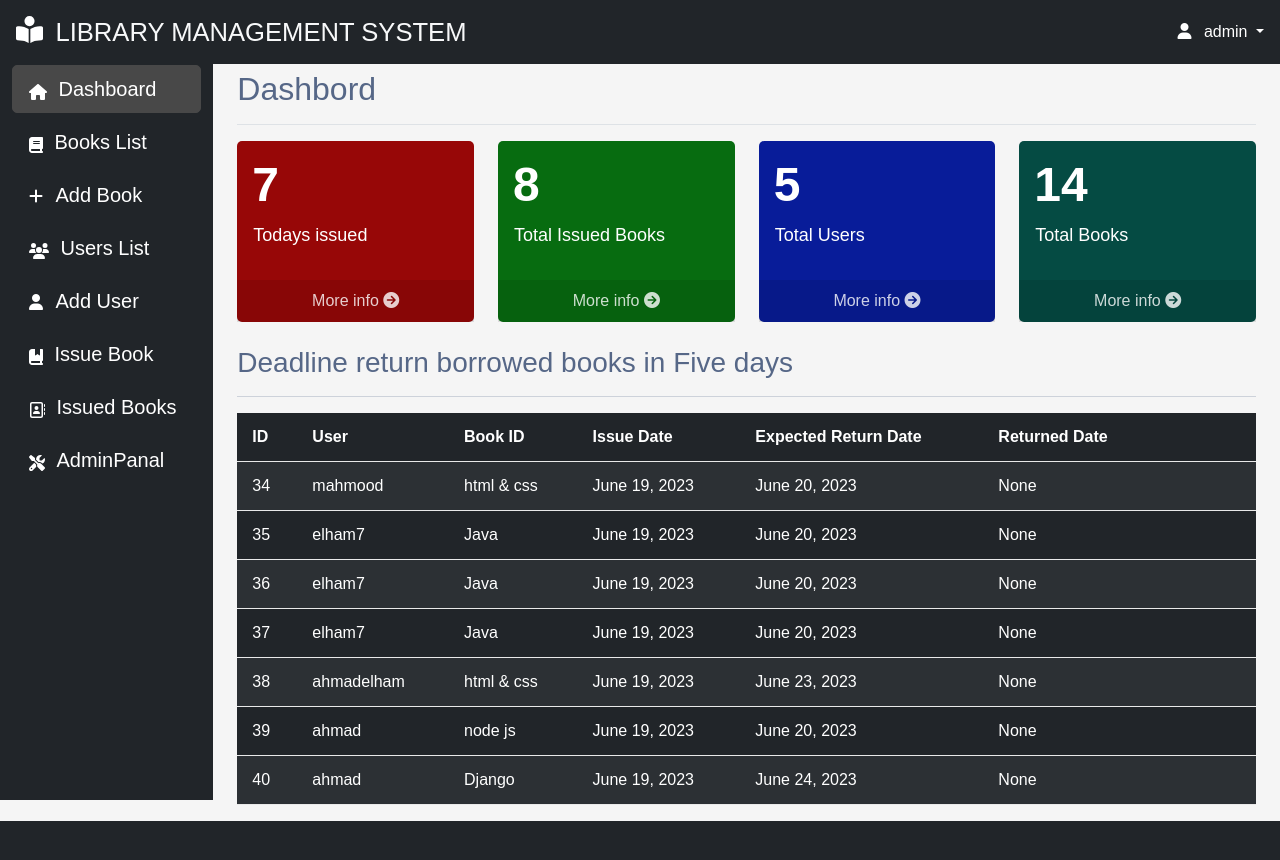
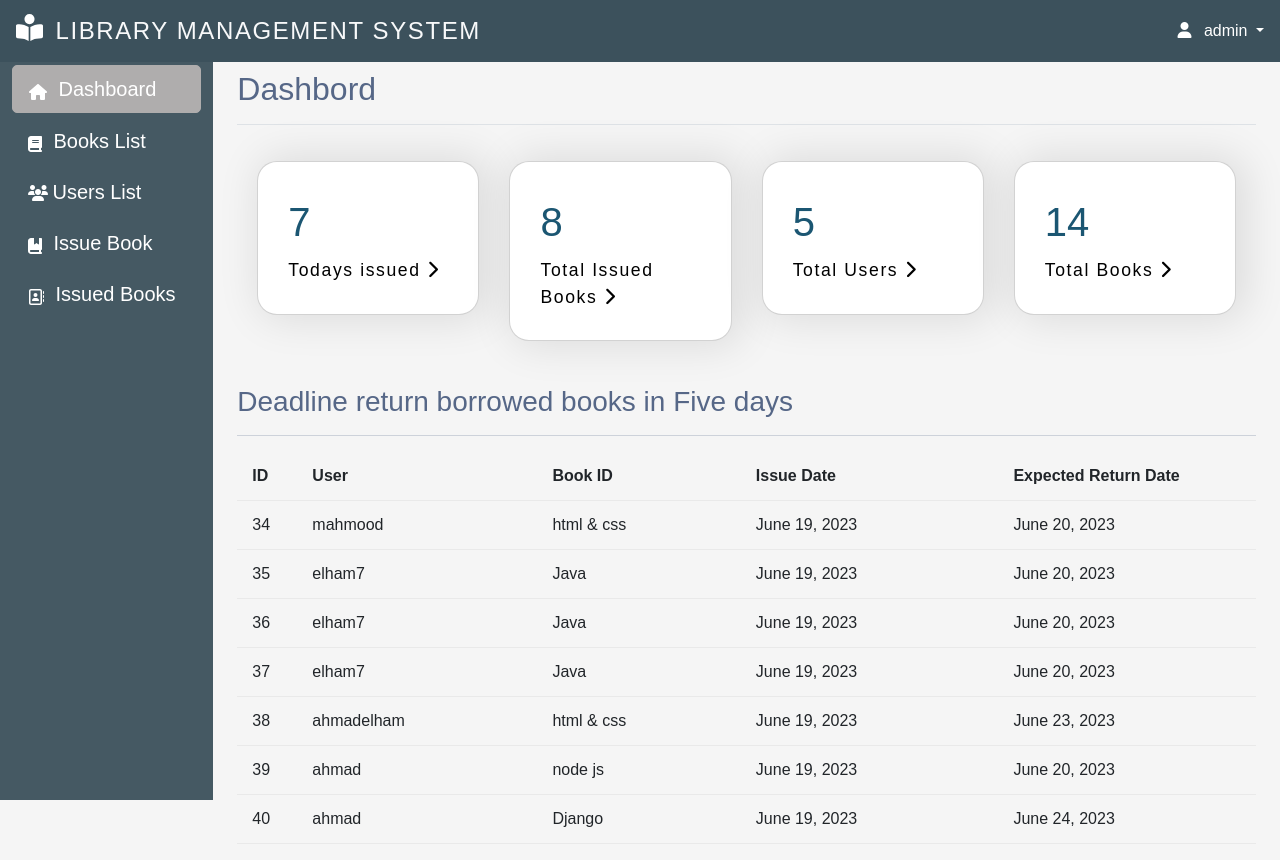
Before and after one commit to Elhamwardak/library, a Django app: page /admin-page/ in a window 1280 px wide. Before the commit the page ends 821 px from the top, so only its background shows below. Run offline with Django 4.2, Linux system fonts and the light colour scheme; a user stored in the database is signed in; data comes from the database, SQL or seed files in the repository; both versions use the stored data as it was after the commit.

Commit message:
Wed 21 June

```diff
--- a/myapp/templates/add_book.html
+++ b/myapp/templates/add_book.html
@@ -13,7 +13,7 @@
                         <form action="" method="POST" enctype="multipart/form-data">
                         {% csrf_token %}
                         {{form.as_p}}
-                        <input type="submit" value="Save" class="btn btn-primary w-100">
+                        <input type="submit" value="Save" class="btn btn-secondary w-100 border-none">
                         </form>
                     </div>
             </div>
--- a/myapp/templates/add_user.html
+++ b/myapp/templates/add_user.html
@@ -51,7 +51,7 @@
 
                         {{form.errors}}
                         <br>
-                        <input type="submit" value="Save" class="btn btn-primary w-100 ">
+                        <input type="submit" value="Save" class="btn btn-secondary w-100 ">
                     </form>
                 </div>
             </div>
--- a/myapp/templates/home.html
+++ b/myapp/templates/home.html
@@ -3,72 +3,57 @@
 {% load static %}
 {% block title %} Dashbord{% endblock title %}
 {% block content %}
-    <div class="row">
-        <div class="col-lg-3 col-6" >
-          <!-- small box -->
-          <div class="small-box box-4">
-            <div class="inner">
-              <h3 class="small-size">{{total_issued_books_today}}</h3>
 
-              <p class="small-p">Todays issued</p>
-            </div>
-            <a href="{% url 'view-issuebook' 'today' %}" class="small-box-footer">More info <i class="fas fa-arrow-circle-right"></i></a>
-          </div>
+<div class="cardBox">
+  <a href="{% url 'view-issuebook' 'today' %}" class="card-a">
+    <div class="card">
+        <div>
+            <div class="numbers">{{total_issued_books_today}}</div>
+            <div class="cardName">Todays issued <i class="fa-solid fa-chevron-right"></i></div>
         </div>
-        <!-- ./col -->
-        <div class="col-lg-3 col-6">
-          <!-- small box -->
-          <div class="small-box box-1">
-            <div class="inner">
-              <h3 class="small-size">{{total_issued}}</h3>
+    </div>
+  </a>
 
-              <p class="small-p">Total Issued Books</p>
-            </div>
+  <a href="{% url 'view-issuebook' 'all' %}" class="card-a">
+    <div class="card">
+        <div>
+            <div class="numbers">{{total_issued}}</div>
+            <div class="cardName">Total Issued Books <i class="fa-solid fa-chevron-right"></i></div>
+        </div>
+    </div>
+  </a>
 
-            <a href="{% url 'view-issuebook' 'all' %} " class="small-box-footer">More info <i class="fas fa-arrow-circle-right"></i></a>
-          </div>
+  <a href="{% url 'users-management' %}" class="card-a">
+    <div class="card">
+        <div>
+            <div class="numbers">{{totalusers}}</div>
+            <div class="cardName">Total Users <i class="fa-solid fa-chevron-right"></i></div>
         </div>
-        <!-- ./col -->
-        <div class="col-lg-3 col-6">
-          <!-- small box -->
-          <div class="small-box box-2">
-            <div class="inner">
-              <h3 class="small-size">{{totalusers}}</h3>
+    </div>
+  </a>
 
-              <p class="small-p">Total Users</p>
-            </div>
+  <a href="{% url 'books-management' %}" class="card-a">
+  <div class="card">
+      <div>
+          <div class="numbers">{{totalbooks}}</div>
+          <div class="cardName">Total Books <i class="fa-solid fa-chevron-right"></i></div>
+      </div>
+  </div>
+  </a>
+</div>
 
-            <a href="{% url 'users-management' %}" class="small-box-footer">More info <i class="fas fa-arrow-circle-right"></i></a>
-          </div>
-        </div>
-        <!-- ./col -->
-        <div class="col-lg-3 col-6">
-          <!-- small box -->
-          <div class="small-box box-3">
-            <div class="inner">
-              <h3 class="small-size">{{totalbooks}}</h3>
 
-              <p class="small-p">Total Books</p>
-            </div>
-
-            <a href="{% url 'books-management' %}" class="small-box-footer">More info <i class="fas fa-arrow-circle-right"></i></a>
-          </div>
-        </div>
-        <!-- ./col -->
-      </div>
       <br>
       <h3>Deadline return borrowed books in Five days</h3>
       <hr>
-      <table class="table table-dark table-striped">
+      <table class="table">
         <thead>
           <tr>
             <th>ID</th>
             <th>User</th>
             <th>Book ID</th>
             <th>Issue Date</th>
-            <th>Expected Return Date</th>
-            <th>Returned Date</th>
-            <th></th>
+            <th  colspan="2">Expected Return Date</th>
           </tr>
         </thead>
         <tbody>
@@ -78,13 +63,13 @@
               <td>{{book.user_id}}</td>
               <td>{{book.book_id}}</td>
               <td>{{book.issue_date}}</td>
-              <td>{{book.expected_return_date}}</td>
-              <td>{{book.returned_date}}</td>
-              <td></td>
+              <td >{{book.expected_return_date}}</td>
             </tr>
             {% endfor %}
 
         </tbody>
       </table>
 
+
+
 {% endblock content %}
--- a/myapp/templates/issue_book.html
+++ b/myapp/templates/issue_book.html
@@ -23,7 +23,7 @@
             <label for="">Expected return date :</label>
             <input type="date" name="expected_return_date" class="form-control mb-4" required>
 
-            <button type="sumbit" class="btn btn-primary w-100">Issue</button>
+            <button type="sumbit" class="btn btn-secondary w-100">Issue</button>
 
       </div>
 
--- a/myapp/templates/pagination.html
+++ b/myapp/templates/pagination.html
@@ -1,7 +1,7 @@
 
 
 {% if queryset.has_other_pages %}
-<div class="container d-flex justify-content-center ">
+<div class="d-flex justify-content-start ">
     <ul class="pagination " >
 
         {% if queryset.has_previous %}
--- a/myapp/templates/register_page.html
+++ b/myapp/templates/register_page.html
@@ -17,7 +17,7 @@ body{
 .login{
    font-family:"Roboto", sans-serif;
    background-color: #f5f5f5;
-   width: 400px;
+   width: 30%;
    height: min-content;
    padding: 30px;
    border-radius: 5px;
--- a/myapp/templates/view_issuebook.html
+++ b/myapp/templates/view_issuebook.html
@@ -40,7 +40,7 @@
 					<td>{{book.returned_date}}</td>
 					<th>{{book.quantity_issued}}</th>
 					<td>
-						<button type="button" class="btn btn-primary" data-bs-toggle="modal" data-bs-target="#exampleModal" data-bs-whatever="@fat" value="{{ book.id }}" onclick="set_from_action(this)">Return</button>
+						<button type="button" class="btn btn-secondary" data-bs-toggle="modal" data-bs-target="#exampleModal" data-bs-whatever="@fat" value="{{ book.id }}" onclick="set_from_action(this)">Return</button>
 					</td>
 				</tr>
 				{% endfor %}
@@ -55,7 +55,7 @@
 					<td>{{book.returned_date}}</td>
 					<th>{{book.quantity_issued}}</th>
 					<td>
-						<button type="button" class="btn btn-primary" data-bs-toggle="modal" data-bs-target="#exampleModal" data-bs-whatever="@fat" value="{{ book.id }}" onclick="set_from_action(this)">Return</button>
+						<button type="button" class="btn btn-secondary" data-bs-toggle="modal" data-bs-target="#exampleModal" data-bs-whatever="@fat" value="{{ book.id }}" onclick="set_from_action(this)">Return</button>
 					</td>
 				</tr>
 				{% endfor %}
--- a/static/css/main.css
+++ b/static/css/main.css
@@ -117,10 +117,11 @@ table.table .avatar {
     color: #666;
 }
 .pagination li.active a, .pagination li.active a.page-link {
-    background: #03A9F4;
+    background:  #455963;
 }
 .pagination li.active a:hover {
-    background: #0397d6;
+    background: #142f3a;
+    color: #fff;
 }
 .pagination li.disabled i {
     color: #ccc;
--- a/static/css/style.css
+++ b/static/css/style.css
@@ -2,7 +2,10 @@
     --offconvas-width: 270px;
     --topNavbarHeight: 56px;
 }
+.main-title{
+    color: #fff;
 
+}
 .sidebar-nav{
     width: var(--offconvas-width) !important;
     margin-top: var(--topNavbarHeight);
@@ -14,7 +17,9 @@
     display: inline-flex;
 }
 
-
+.backgroundcolor{
+    background-color: #3c515c;
+}
 .mycard{
     text-align: center;
     line-height: 2;
@@ -24,7 +29,8 @@
 }
 @media screen and (min-width: 1200px) {
     .ms-2{
-        font-size: 1.6rem !important;
+        font-size: 1.5rem !important;
+        letter-spacing: 0.1rem;
     }
   }
 @media(min-width : 920px){
@@ -63,6 +69,7 @@
 
 .sidebar{
     height:100vh;
+    background-color:#455963;
 }
 
 .main-div{
@@ -89,20 +96,19 @@
 }
 
 .sidebar-sticky ul li a{
-    border:1px solid #212529;
     border-radius:5px;
 }
 
 .sidebar-sticky ul li a.active{
-    border:1px solid #484848;
+    border:1px solid #afadad;
     border-radius:5px;
-    background-color:#484848;
+    background-color:#afadad;
     color:#fff;
 }
 
 .sidebar-sticky ul li a:hover{
     color:#fff;
-    border:1px solid #484848;
+    border:1px solid #fff;
     border-radius:5px;
 }
 
@@ -122,54 +128,62 @@
     background: #000 !important;
     color: #fff !important;
 }
-.small-box{
-    border-radius: 5px;
-    height: 100%;
+.search-customization{
+    display: flex;
+    justify-content: space-between;
 }
-.small-size{
-    font-size: 3rem;
-    color: #fff;
-    font-weight: 700;
+.cardBox {
+    position: relative;
+    width: 100%;
+    padding: 20px;
+    display: grid;
+    grid-template-columns: repeat(4, 1fr);
+    grid-gap: 30px;
+    box-shadow: ;
 }
-.box-4{
-    background-color: #970707;
+.cardBox .card {
+    position: relative;
+    background: #fff;
+    padding: 30px;
+    border-radius: 20px;
+    display: flex;
+    justify-content: space-between;
+    cursor: pointer;
+    box-shadow: 6px 0px 41px 5px rgba(0,0,0,0.1);
+    -webkit-box-shadow: 6px 0px 41px 5px rgba(0,0,0,0.1);
+    -moz-box-shadow: 6px 0px 41px 5px rgba(0,0,0,0.1);
 }
-.box-1{
-    background-color: #076c10;
+
+.cardBox .card .numbers {
+    position: relative;
+    font-weight: 500;
+    font-size: 2.5rem;
+    color: #1b5672;
 }
-.box-2{
-    background-color: #081c99;
+.cardBox .card .cardName {
+    color: black;
+    font-size: 1.1rem;
+    margin-top: 5px;
+    letter-spacing: 0.1rem;
+}
 
+.cardBox .card .iconBx {
+    font-size: 1.5rem;
+    color: black;
 }
-.box-3{
-    background-color: #054b43;
 
+.cardBox .card:hover {
+    background:#3c515c;
 }
-.small-size-user{
-    font-size: 3rem;
-    color: #000000;
-    font-weight: 700;
-}
-.small-p-user{
-    font-size: 18px;
-    margin-left: 1px;
-    color: #000000;
-}
-.small-p{
-    font-size: 18px;
-    margin-left: 1px;
+  .cardBox .card:hover .numbers,
+  .cardBox .card:hover .cardName,
+  .cardBox .card:hover .iconBx {
     color: #fff;
 }
-.small-box>.small-box-footer {
-    background-color: rgba(0,0,0,.1);
-    color: rgba(255,255,255,.8);
-    display: block;
-    padding: 9px 0;
-    position: relative;
-    text-align: center;
-    text-decoration: none;
-    z-index: 10;
+.card-a{
+   text-decoration: none;
 }
-.inner{
-    padding:15px ;
-}
+.card-a:hover{
+    font-size: 3rem;
+
+ }
--- a/templates/navbar.html
+++ b/templates/navbar.html
@@ -1,4 +1,4 @@
-<nav class="navbar navbar-expand-lg bg-dark fixed-top px-3 py-2 justify-content-between">
+<nav class="navbar navbar-expand-lg backgroundcolor fixed-top px-3 py-2 justify-content-between">
   <a class="navbar-brand" href="{% url 'admin-page' %}">
     <svg xmlns="http://www.w3.org/2000/svg" height="1em" class="navbar-icon" viewBox="0 0 512 512"><style>svg{fill:#ffffff}</style><path d="M160 96a96 96 0 1 1 192 0A96 96 0 1 1 160 96zm80 152V512l-48.4-24.2c-20.9-10.4-43.5-17-66.8-19.3l-96-9.6C12.5 457.2 0 443.5 0 427V224c0-17.7 14.3-32 32-32H62.3c63.6 0 125.6 19.6 177.7 56zm32 264V248c52.1-36.4 114.1-56 177.7-56H480c17.7 0 32 14.3 32 32V427c0 16.4-12.5 30.2-28.8 31.8l-96 9.6c-23.2 2.3-45.9 8.9-66.8 19.3L272 512z"/></svg>
     <span class="ms-2 text-light">LIBRARY MANAGEMENT SYSTEM</span>
--- a/templates/offcanvas.html
+++ b/templates/offcanvas.html
@@ -1,4 +1,4 @@
-<nav class="col-md-2 d-none d-md-block bg-dark sidebar">
+<nav class="col-md-2 d-none d-md-block sidebar">
   <div class="sidebar-sticky">
     <ul class="nav flex-column">
       {% if request.user.is_staff %}
@@ -15,21 +15,8 @@
           </a>
         </li>
         <li class="nav-item">
-          <a class="nav-link {% if request.get_full_path == '/add-book/' %}active{% endif %}" href="{% url 'add-book' %}">
-            <i class="fa-sharp fa-solid fa-plus me-2"></i>
-            <span class="font-12 ">Add Book</span>
-          </a>
-        </li>
-        <li class="nav-item">
           <a class="nav-link {% if request.get_full_path == '/users-management/' %}active{% endif %}" href="{% url 'users-management' %}">
-            <svg xmlns="http://www.w3.org/2000/svg" height="1em" viewBox="0 0 640 512"><style>svg{fill:#ffffff}</style><path d="M144 0a80 80 0 1 1 0 160A80 80 0 1 1 144 0zM512 0a80 80 0 1 1 0 160A80 80 0 1 1 512 0zM0 298.7C0 239.8 47.8 192 106.7 192h42.7c15.9 0 31 3.5 44.6 9.7c-1.3 7.2-1.9 14.7-1.9 22.3c0 38.2 16.8 72.5 43.3 96c-.2 0-.4 0-.7 0H21.3C9.6 320 0 310.4 0 298.7zM405.3 320c-.2 0-.4 0-.7 0c26.6-23.5 43.3-57.8 43.3-96c0-7.6-.7-15-1.9-22.3c13.6-6.3 28.7-9.7 44.6-9.7h42.7C592.2 192 640 239.8 640 298.7c0 11.8-9.6 21.3-21.3 21.3H405.3zM224 224a96 96 0 1 1 192 0 96 96 0 1 1 -192 0zM128 485.3C128 411.7 187.7 352 261.3 352H378.7C452.3 352 512 411.7 512 485.3c0 14.7-11.9 26.7-26.7 26.7H154.7c-14.7 0-26.7-11.9-26.7-26.7z"/></svg>
-            <span class="font-12">Users List</span>
-          </a>
-        </li>
-        <li class="nav-item">
-          <a class="nav-link {% if request.get_full_path == '/add-user/' %}active{% endif %}" href="{% url 'add-user' %}">
-            <i class="fa-solid fa-user me-2"></i>
-            <span class="font-12">Add User</span>
+            <i class="fa-solid fa-users"></i>            <span class="font-12">Users List</span>
           </a>
         </li>
         <li class="nav-item">
@@ -44,12 +31,12 @@
             <span class="font-12">Issued Books</span>
           </a>
         </li>
-        <li class="nav-item">
+        <!-- <li class="nav-item">
           <a class="nav-link" href="/admin">
-            <svg xmlns="http://www.w3.org/2000/svg" height="1em" viewBox="0 0 512 512"><!--! Font Awesome Free 6.4.0 by @fontawesome - https://fontawesome.com License - https://fontawesome.com/license (Commercial License) Copyright 2023 Fonticons, Inc. --><path d="M78.6 5C69.1-2.4 55.6-1.5 47 7L7 47c-8.5 8.5-9.4 22-2.1 31.6l80 104c4.5 5.9 11.6 9.4 19 9.4h54.1l109 109c-14.7 29-10 65.4 14.3 89.6l112 112c12.5 12.5 32.8 12.5 45.3 0l64-64c12.5-12.5 12.5-32.8 0-45.3l-112-112c-24.2-24.2-60.6-29-89.6-14.3l-109-109V104c0-7.5-3.5-14.5-9.4-19L78.6 5zM19.9 396.1C7.2 408.8 0 426.1 0 444.1C0 481.6 30.4 512 67.9 512c18 0 35.3-7.2 48-19.9L233.7 374.3c-7.8-20.9-9-43.6-3.6-65.1l-61.7-61.7L19.9 396.1zM512 144c0-10.5-1.1-20.7-3.2-30.5c-2.4-11.2-16.1-14.1-24.2-6l-63.9 63.9c-3 3-7.1 4.7-11.3 4.7H352c-8.8 0-16-7.2-16-16V102.6c0-4.2 1.7-8.3 4.7-11.3l63.9-63.9c8.1-8.1 5.2-21.8-6-24.2C388.7 1.1 378.5 0 368 0C288.5 0 224 64.5 224 144l0 .8 85.3 85.3c36-9.1 75.8 .5 104 28.7L429 274.5c49-23 83-72.8 83-130.5zM56 432a24 24 0 1 1 48 0 24 24 0 1 1 -48 0z"/></svg>
+            <svg xmlns="http://www.w3.org/2000/svg" height="1em" viewBox="0 0 512 512"><path d="M78.6 5C69.1-2.4 55.6-1.5 47 7L7 47c-8.5 8.5-9.4 22-2.1 31.6l80 104c4.5 5.9 11.6 9.4 19 9.4h54.1l109 109c-14.7 29-10 65.4 14.3 89.6l112 112c12.5 12.5 32.8 12.5 45.3 0l64-64c12.5-12.5 12.5-32.8 0-45.3l-112-112c-24.2-24.2-60.6-29-89.6-14.3l-109-109V104c0-7.5-3.5-14.5-9.4-19L78.6 5zM19.9 396.1C7.2 408.8 0 426.1 0 444.1C0 481.6 30.4 512 67.9 512c18 0 35.3-7.2 48-19.9L233.7 374.3c-7.8-20.9-9-43.6-3.6-65.1l-61.7-61.7L19.9 396.1zM512 144c0-10.5-1.1-20.7-3.2-30.5c-2.4-11.2-16.1-14.1-24.2-6l-63.9 63.9c-3 3-7.1 4.7-11.3 4.7H352c-8.8 0-16-7.2-16-16V102.6c0-4.2 1.7-8.3 4.7-11.3l63.9-63.9c8.1-8.1 5.2-21.8-6-24.2C388.7 1.1 378.5 0 368 0C288.5 0 224 64.5 224 144l0 .8 85.3 85.3c36-9.1 75.8 .5 104 28.7L429 274.5c49-23 83-72.8 83-130.5zM56 432a24 24 0 1 1 48 0 24 24 0 1 1 -48 0z"/></svg>
             <span class="font-12"> AdminPanal</span>
           </a>
-        </li>
+        </li> -->
       {% endif %}
 
       {% if not request.user.is_staff %}
```
Also changed, not shown: myapp/forms.py (+6 -6 lines), myapp/templates/book_list.html (+7 -4 lines), myapp/templates/index.html (+19 -53 lines), myapp/templates/users_list.html (+6 -3 lines), db.sqlite3, static/images/favicon-32x32.png (added).
